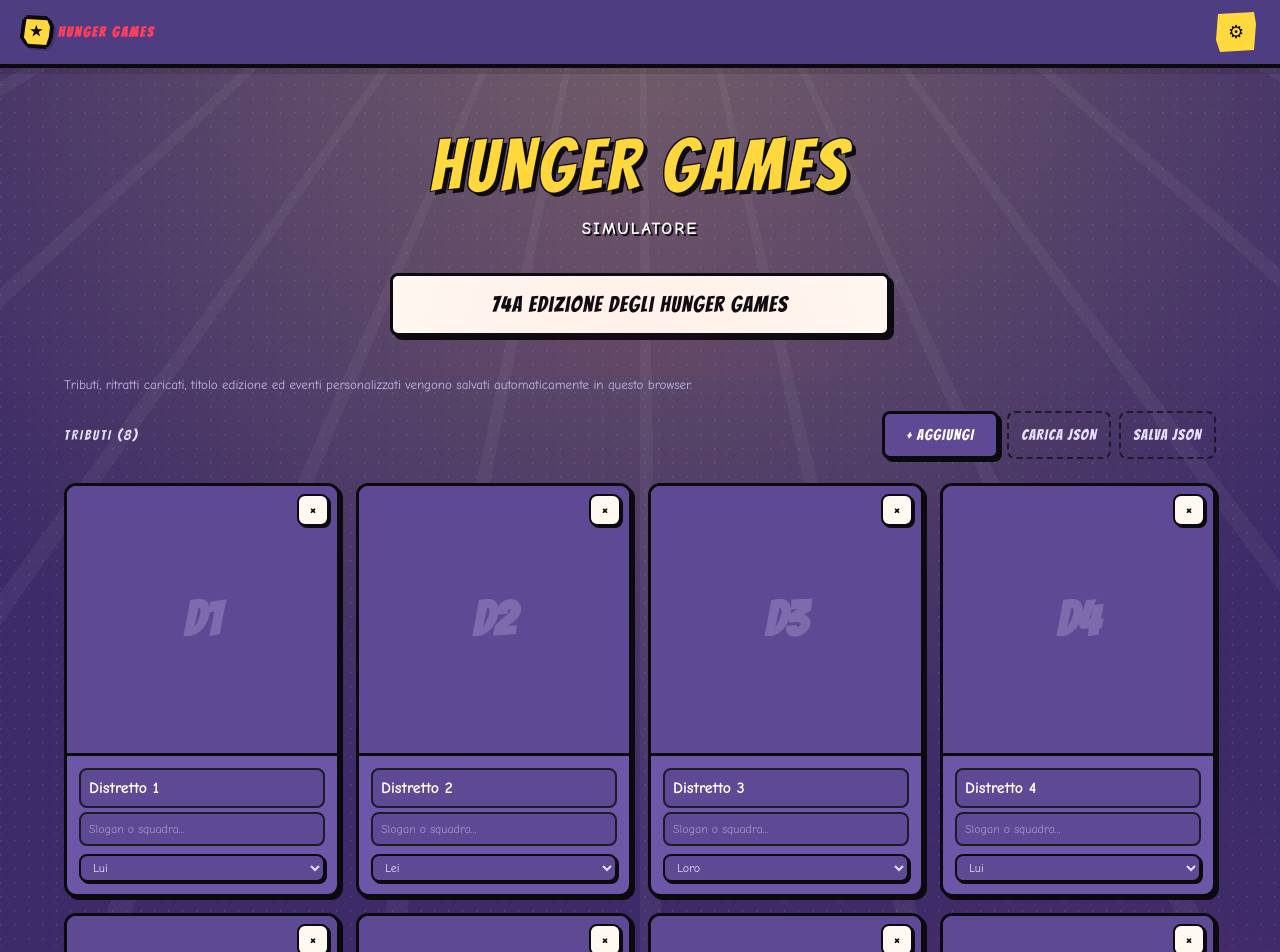
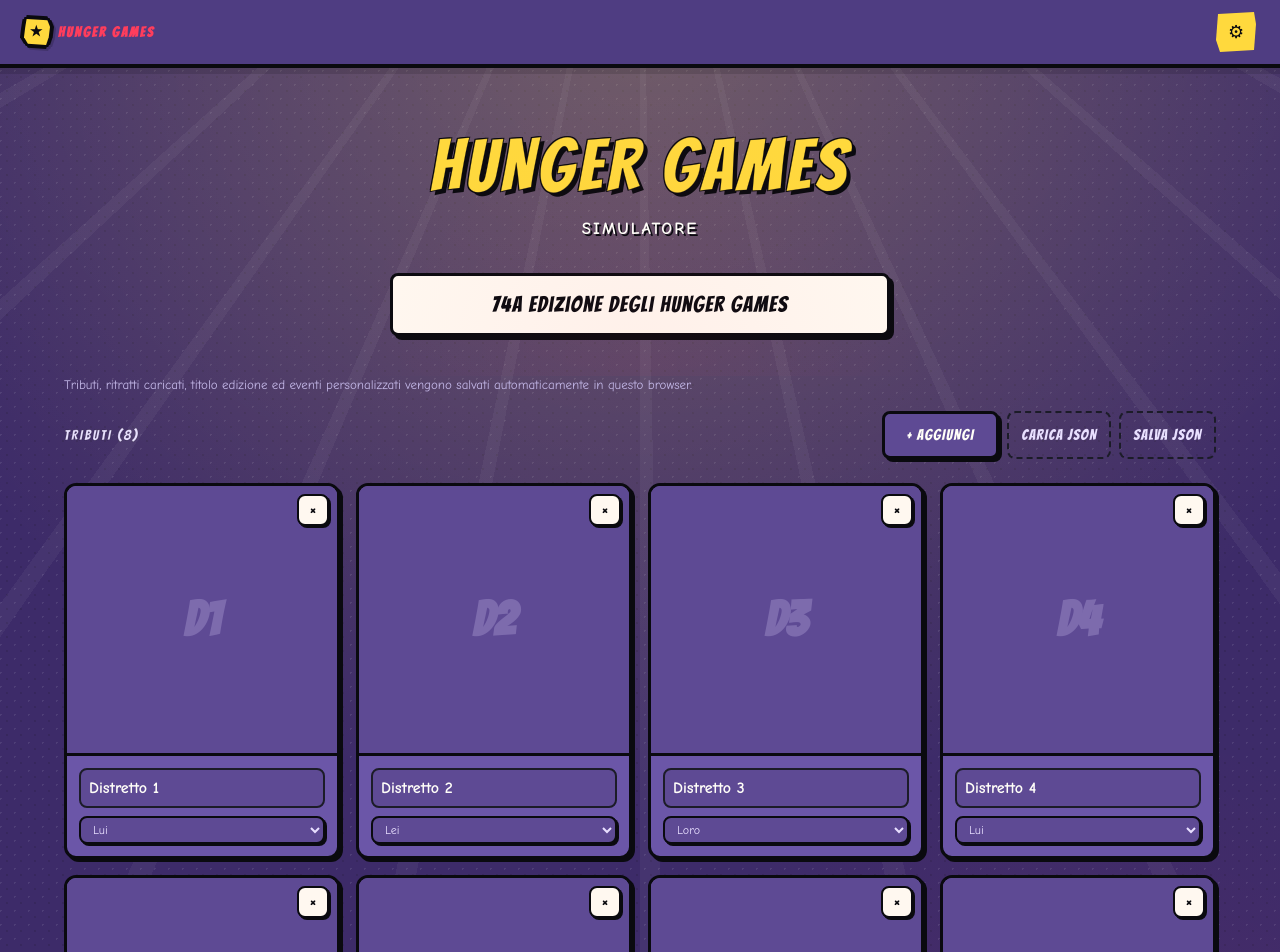
Before and after one commit to ChomasDev/HungerGamesToon, a React (Vite) app: page / in a window 1280 px wide. Shown: the top 952 px of the page. Built offline with nearby package versions, Linux system fonts and the light colour scheme.

Commit message:
refactor: remove subtitle input from TributeCard and related styles, update Italian localization

```diff
--- a/src/App.css
+++ b/src/App.css
@@ -493,13 +493,6 @@
 .tribute-card-body input:focus {
   border-color: var(--comic-ink);
   box-shadow: 2px 2px 0 var(--comic-ink);
-}
-
-.tribute-card-body .subtitle-input {
-  font-size: 12px;
-  color: var(--text-secondary);
-  font-weight: 400;
-  margin-top: 4px;
 }
 
 .tribute-card-pronoun {
--- a/src/components/TributeCard.tsx
+++ b/src/components/TributeCard.tsx
@@ -60,13 +60,6 @@
           onChange={(e) => onUpdate(tribute.id, { name: e.target.value })}
           placeholder={it.tributeNamePh}
         />
-        <input
-          className="subtitle-input"
-          type="text"
-          value={tribute.subtitle ?? ''}
-          onChange={(e) => onUpdate(tribute.id, { subtitle: e.target.value })}
-          placeholder={it.taglinePh}
-        />
         <div className="tribute-card-pronoun">
           <select
             value={tribute.pronoun_option}
--- a/src/engine/types.ts
+++ b/src/engine/types.ts
@@ -19,7 +19,6 @@
   custom_pronouns?: string
   pronoun_option: PronounSetting
   image_url?: string
-  subtitle?: string
 }
 
 export interface TributeOptions {
--- a/src/i18n/it.ts
+++ b/src/i18n/it.ts
@@ -98,7 +98,6 @@
   backToLobby: 'Torna al menu',
 
   tributeNamePh: 'Nome tributo',
-  taglinePh: 'Slogan o squadra...',
   pronounHe: 'Lui',
   pronounShe: 'Lei',
   pronounThey: 'Loro',
```
